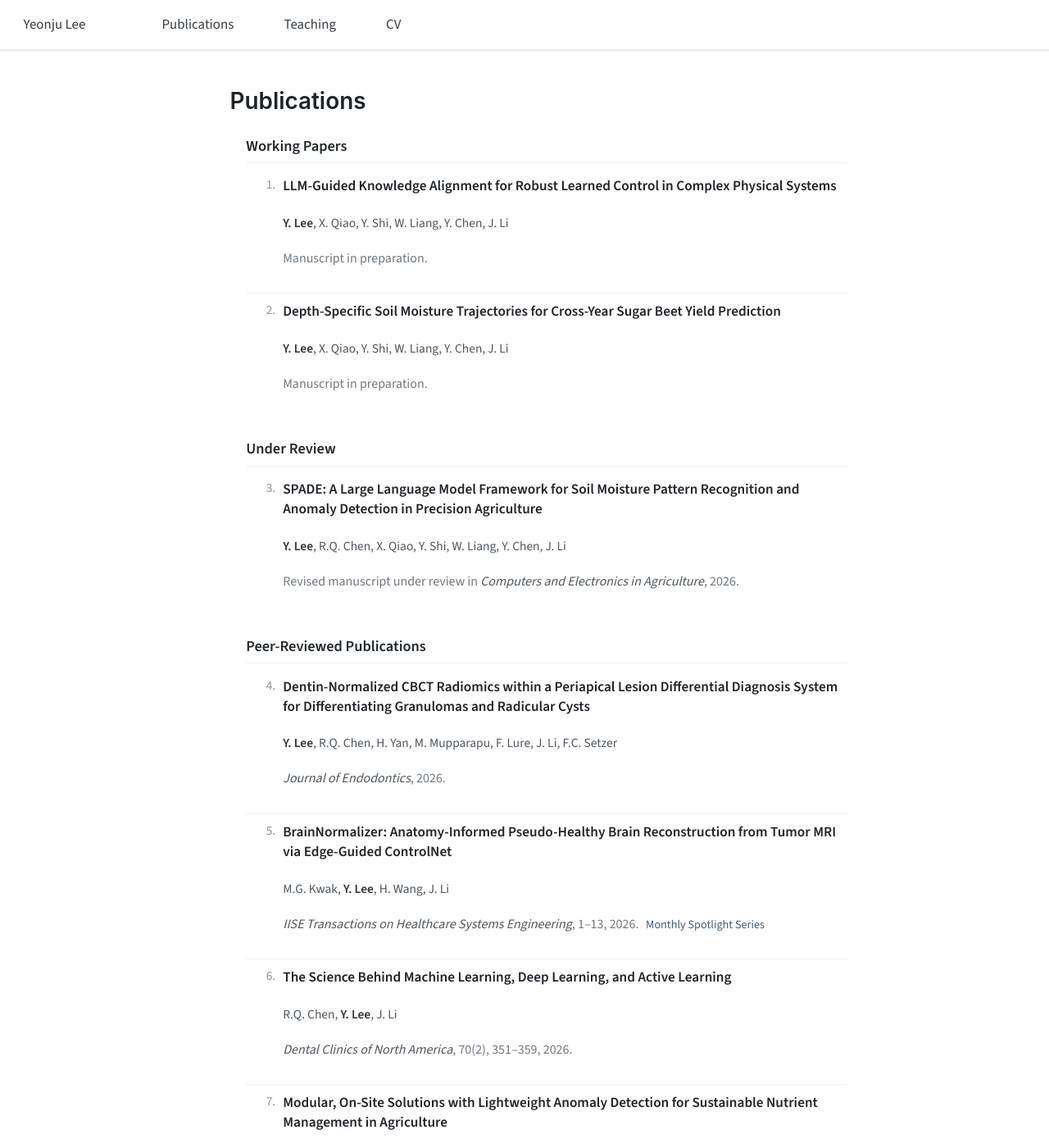
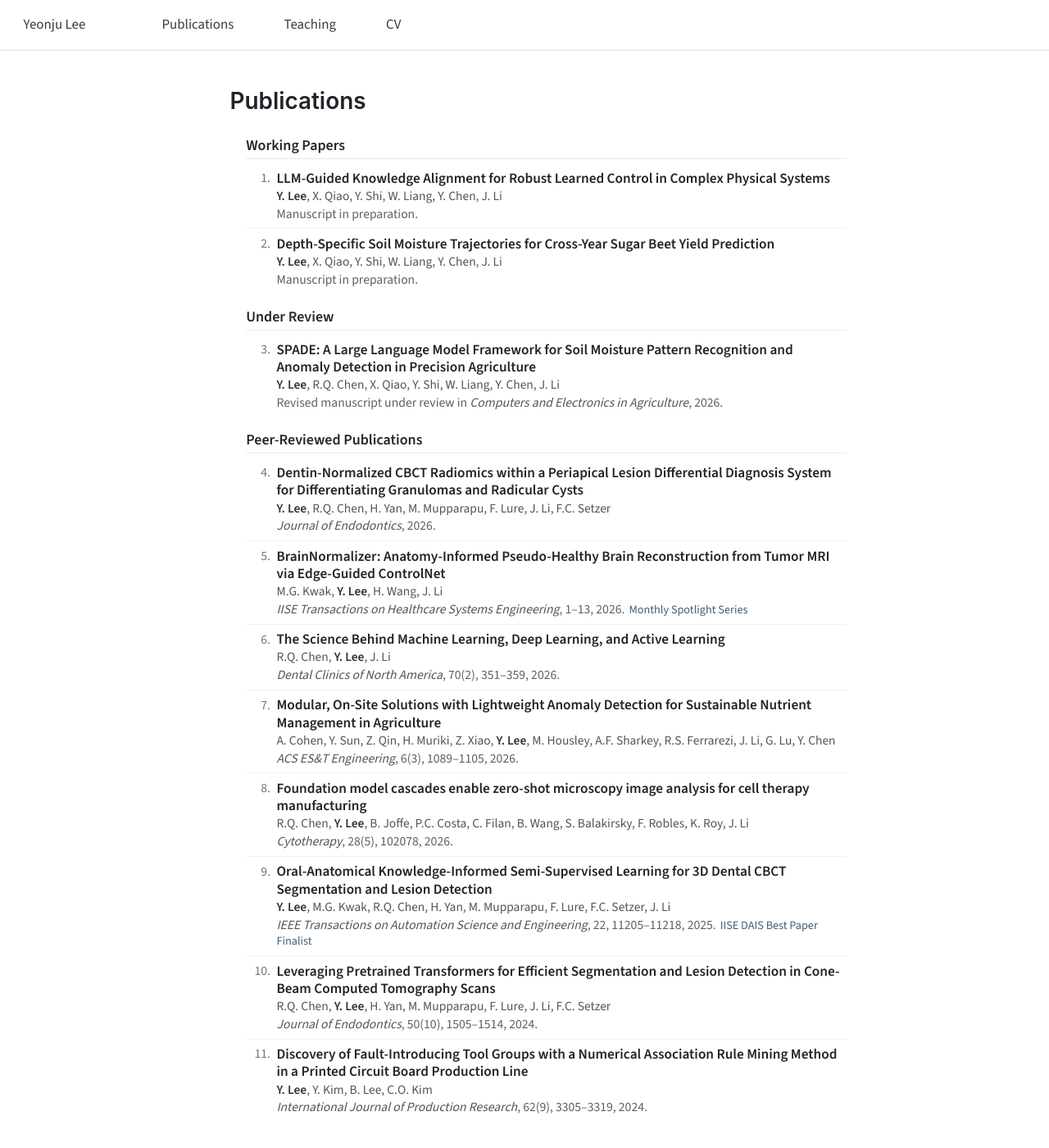
Before and after one commit to ylee845/ylee845.github.io, a Jekyll site: the page built from _pages/publications.html, in a window 1280 px wide and 1400 px high. Shown: the whole window at 82% size. Built offline with Jekyll 4.4.1, drawn with Linux system fonts in a browser that asks for light colours; a script that is not in the unit is left out.

Commit message:
Add files via upload

```diff
--- a/_pages/publications.html
+++ b/_pages/publications.html
@@ -12,31 +12,32 @@ classes: wide
 .pub-page {
   max-width: 930px;
   margin: 0 auto;
-  padding: 0 0 2rem;
+  padding: 0 0 1.4rem;
 }
 
 .pub-group {
-  margin-top: 1.45rem;
+  margin-top: .95rem;
 }
 
 .pub-group:first-child {
-  margin-top: .15rem;
+  margin-top: .05rem;
 }
 
-.pub-group-title {
-  margin: 0 0 .35rem;
-  padding-bottom: .35rem;
+.page__content .pub-group-title {
+  margin: 0 0 .28rem !important;
+  padding: 0 0 .28rem !important;
   border-bottom: 1px solid #e7eaed;
   color: #22272b !important;
-  font-size: 1.02rem !important;
+  font-size: 1.00rem !important;
   font-weight: 600 !important;
+  line-height: 1.2 !important;
 }
 
 .pub-entry {
   display: grid;
-  grid-template-columns: 2rem minmax(0, 1fr);
-  gap: .5rem;
-  padding: .55rem 0 .62rem;
+  grid-template-columns: 1.65rem minmax(0, 1fr);
+  gap: .42rem;
+  padding: .42rem 0 .46rem;
 }
 
 .pub-entry + .pub-entry {
@@ -44,54 +45,58 @@ classes: wide
 }
 
 .pub-num {
-  color: #8a9197;
-  font-size: .86rem;
-  line-height: 1.4;
+  color: #6f777e;
+  font-size: .87rem;
+  line-height: 1.22;
   text-align: right;
   padding-top: .02rem;
 }
 
-.pub-title {
-  margin: 0;
-  color: #23272b;
-  font-size: .94rem;
+.page__content .pub-title {
+  margin: 0 !important;
+  padding: 0 !important;
+  color: #1f2429;
+  font-size: 1.00rem;
   font-weight: 600;
-  line-height: 1.34;
+  line-height: 1.24 !important;
 }
 
-.pub-authors {
-  margin: .08rem 0 0;
-  color: #5c646b;
-  font-size: .84rem;
-  line-height: 1.35;
+.page__content .pub-authors {
+  margin: .10rem 0 0 !important;
+  padding: 0 !important;
+  color: #444c53;
+  font-size: .90rem;
+  line-height: 1.24 !important;
 }
 
-.pub-authors strong {
+.page__content .pub-authors strong {
   color: #2f3438;
   font-weight: 600;
 }
 
-.pub-meta {
-  margin: .06rem 0 0;
-  color: #70777d;
-  font-size: .82rem;
-  line-height: 1.34;
+.page__content .pub-meta {
+  margin: .08rem 0 0 !important;
+  padding: 0 !important;
+  color: #596168;
+  font-size: .87rem;
+  line-height: 1.24 !important;
 }
 
-.pub-meta em {
+.page__content .pub-meta em {
   color: #50575d;
 }
 
 .pub-note {
-  margin-left: .3rem;
+  margin-left: .28rem;
   color: #496a82;
   font-weight: 500;
 }
 
 @media (max-width: 680px) {
   .pub-entry {
-    grid-template-columns: 1.55rem minmax(0, 1fr);
-    gap: .4rem;
+    grid-template-columns: 1.35rem minmax(0, 1fr);
+    gap: .32rem;
+    padding: .38rem 0 .42rem;
   }
 }
 </style>
@@ -120,7 +125,6 @@ classes: wide
     </article>
   </section>
 
-
   <section class="pub-group">
     <h2 class="pub-group-title">Under Review</h2>
 
@@ -133,7 +137,6 @@ classes: wide
       </div>
     </article>
   </section>
-
 
   <section class="pub-group">
     <h2 class="pub-group-title">Peer-Reviewed Publications</h2>
@@ -152,9 +155,7 @@ classes: wide
       <div>
         <p class="pub-title">BrainNormalizer: Anatomy-Informed Pseudo-Healthy Brain Reconstruction from Tumor MRI via Edge-Guided ControlNet</p>
         <p class="pub-authors">M.G. Kwak, <strong>Y. Lee</strong>, H. Wang, J. Li</p>
-        <p class="pub-meta"><em>IISE Transactions on Healthcare Systems Engineering</em>, 1–13, 2026.
-          <span class="pub-note">Monthly Spotlight Series</span>
-        </p>
+        <p class="pub-meta"><em>IISE Transactions on Healthcare Systems Engineering</em>, 1–13, 2026.<span class="pub-note">Monthly Spotlight Series</span></p>
       </div>
     </article>
 
@@ -190,9 +191,7 @@ classes: wide
       <div>
         <p class="pub-title">Oral-Anatomical Knowledge-Informed Semi-Supervised Learning for 3D Dental CBCT Segmentation and Lesion Detection</p>
         <p class="pub-authors"><strong>Y. Lee</strong>, M.G. Kwak, R.Q. Chen, H. Yan, M. Mupparapu, F. Lure, F.C. Setzer, J. Li</p>
-        <p class="pub-meta"><em>IEEE Transactions on Automation Science and Engineering</em>, 22, 11205–11218, 2025.
-          <span class="pub-note">IISE DAIS Best Paper Finalist</span>
-        </p>
+        <p class="pub-meta"><em>IEEE Transactions on Automation Science and Engineering</em>, 22, 11205–11218, 2025.<span class="pub-note">IISE DAIS Best Paper Finalist</span></p>
       </div>
     </article>
 
```
